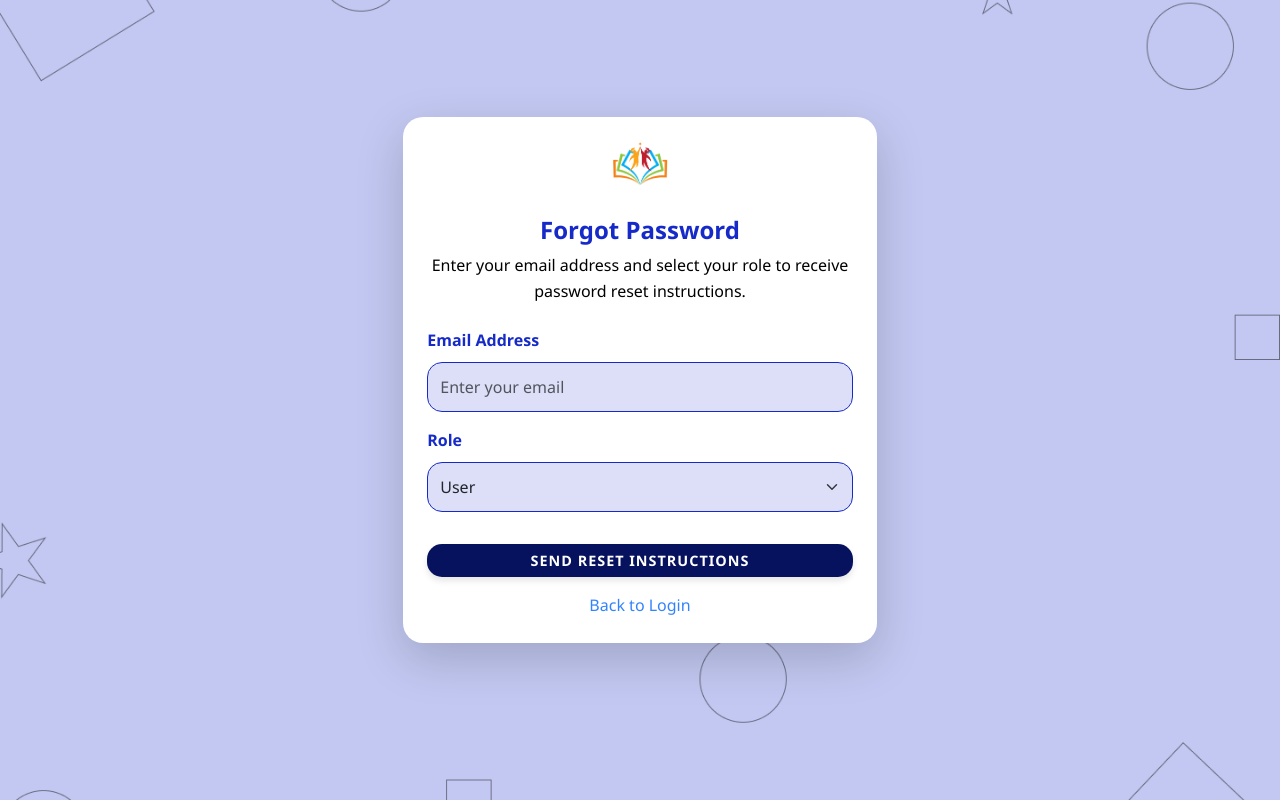
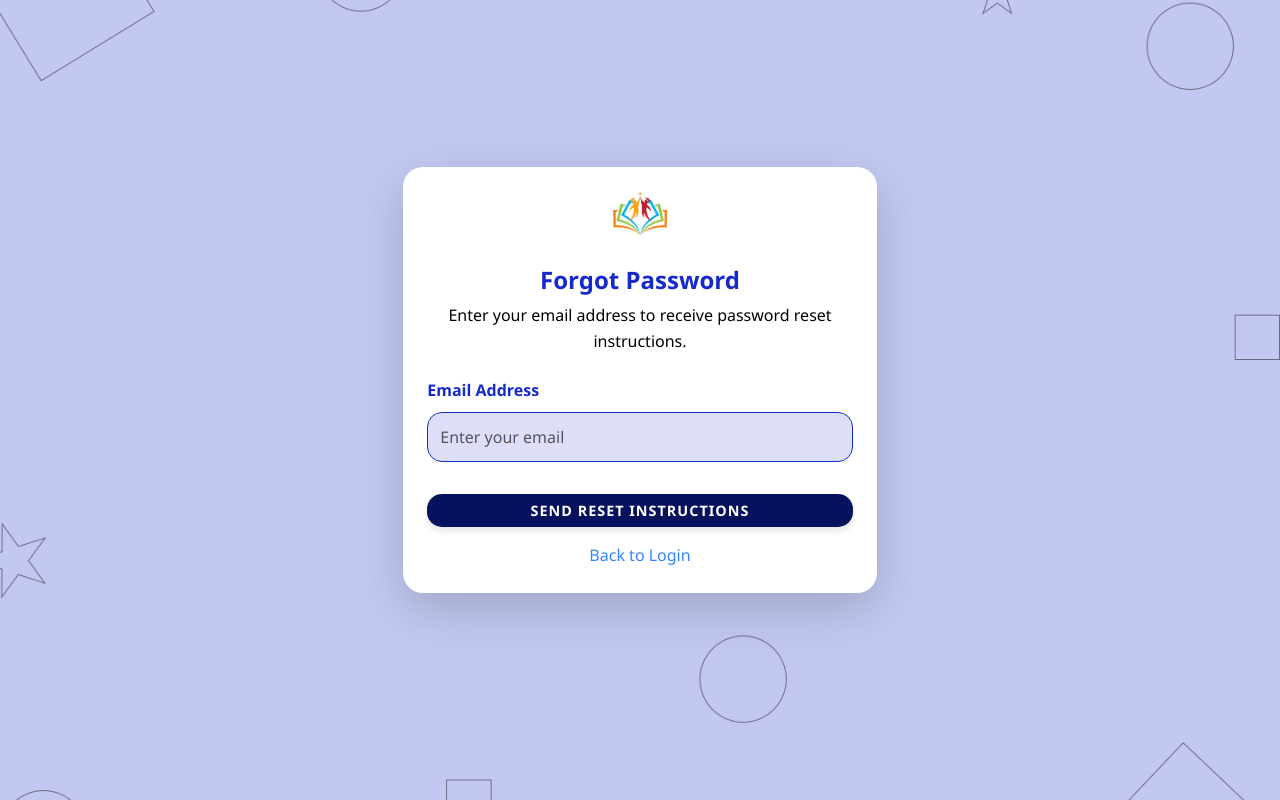
Before and after one commit to Gillgs/AR-Quest, a React (Vite) app: page /forgot-password in a window 1280 px wide. Built offline with nearby package versions, Linux system fonts and the light colour scheme; no server answers.

Commit message:
Simplify Forgot Password page by removing role input
Removed role selection from Forgot Password page and updated navigation to include email.

```diff
--- a/src/pages/ForgotPasswordPage.jsx
+++ b/src/pages/ForgotPasswordPage.jsx
@@ -5,7 +5,6 @@ import { supabase } from "../config/supabase";
 
 const ForgotPasswordPage = () => {
   const [email, setEmail] = useState("");
-  const [role, setRole] = useState("user");
   const [showSuccess, setShowSuccess] = useState(false);
   const [showError, setShowError] = useState(false);
   const [errorMessage, setErrorMessage] = useState("");
@@ -25,7 +24,8 @@ const ForgotPasswordPage = () => {
       if (!error) {
         setShowSuccess(true);
         setTimeout(() => {
-          navigate("/verify");
+          // Pass the email to the verification page so the OTP page can verify without asking again
+          navigate("/verify", { state: { email } });
         }, 1500); // Show success message briefly before navigating
       } else {
         setShowError(true);
@@ -71,7 +71,7 @@ const ForgotPasswordPage = () => {
                   Forgot Password
                 </h4>
                 <p className="text-muted">
-                  Enter your email address and select your role to receive password reset instructions.
+                  Enter your email address to receive password reset instructions.
                 </p>
               </div>
 
@@ -107,25 +107,7 @@ const ForgotPasswordPage = () => {
                   />
                 </Form.Group>
 
-                <Form.Group className="mb-3">
-                  <Form.Label style={{ fontWeight: "600", color: "#152AC8" }}>
-                    Role
-                  </Form.Label>
-                  <Form.Select
-                    value={role}
-                    onChange={(e) => setRole(e.target.value)}
-                    required
-                    style={{
-                      padding: "12px",
-                      borderRadius: "15px",
-                      border: "1px solid #152AC8",
-                      backgroundColor: "rgba(21, 42, 200, 0.15)"
-                    }}
-                  >
-                    <option value="user">User</option>
-                    <option value="teacher">Teacher</option>
-                  </Form.Select>
-                </Form.Group>
+                {/* Role selection removed: only email is needed to reset password */}
 
                 <Button
                   variant="primary"
```
